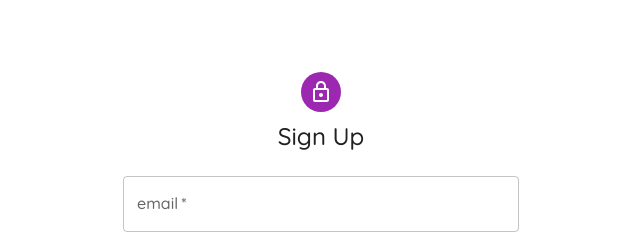
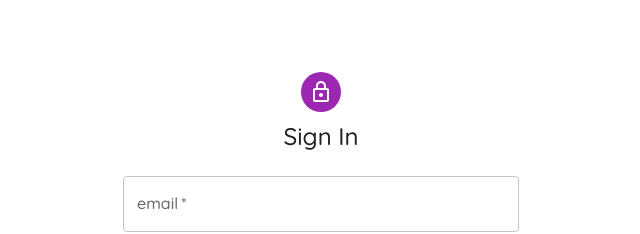
Before and after one commit to profsam97/osc, a Next.js app: page /Login in a window 1280 px wide. Shown: the top 234 px of the page, without its empty margins (319-959 px from the left). Built offline with nearby package versions, Linux system fonts and the light colour scheme.

Commit message:
Made code more DRY

```diff
--- a/Components/Holder.tsx
+++ b/Components/Holder.tsx
@@ -6,13 +6,17 @@ import LockOutlinedIcon from "@mui/icons-material/LockOutlined";
 import Typography from "@mui/material/Typography";
 import Container from "@mui/material/Container";
 import Box from "@mui/material/Box";
-
-const Holder : React.JSXElementConstructor<any> = (props) => {
+    interface Holder {
+        children: any,
+        title: string
+    }
+const Holder : React.JSXElementConstructor<any> = (props : Holder) => {
+        const  {title, children}= props;
     return(
         <>
         <Head>
-            <title>Register</title>
-            <meta name='description' content='Please Sign Up to make a Complaint' />
+            <title>{title}</title>
+            <meta name='description' content={`Please Sign ${title === 'Register' ? 'Up' : 'In' } to make a Complaint`} />
         </Head>
         <Container component="main" maxWidth="xs">
         <CssBaseline />
@@ -28,9 +32,9 @@ const Holder : React.JSXElementConstructor<any> = (props) => {
                 <LockOutlinedIcon />
             </Avatar>
             <Typography component="h1" variant="h5">
-                Sign Up
+                Sign {title === 'Register' ? 'Up' : 'In' }
             </Typography>
-            {props.children}
+            {children}
         </Box>
         </Container>
         </>
--- a/Components/Register.tsx
+++ b/Components/Register.tsx
@@ -83,7 +83,7 @@ export default function RegisterPage() {
       mutate(signUpData)
   };
   return (
-    <Holder>
+    <Holder title='Register'>
           <Box component="form" noValidate onSubmit={handleSubmit(onSubmit)} sx={{ mt: 1 }}>
             {isError && <FormHelperText sx={{color: 'red'}}>{error?.response?.data?.error?.message}</FormHelperText>}
             <Controller
```
